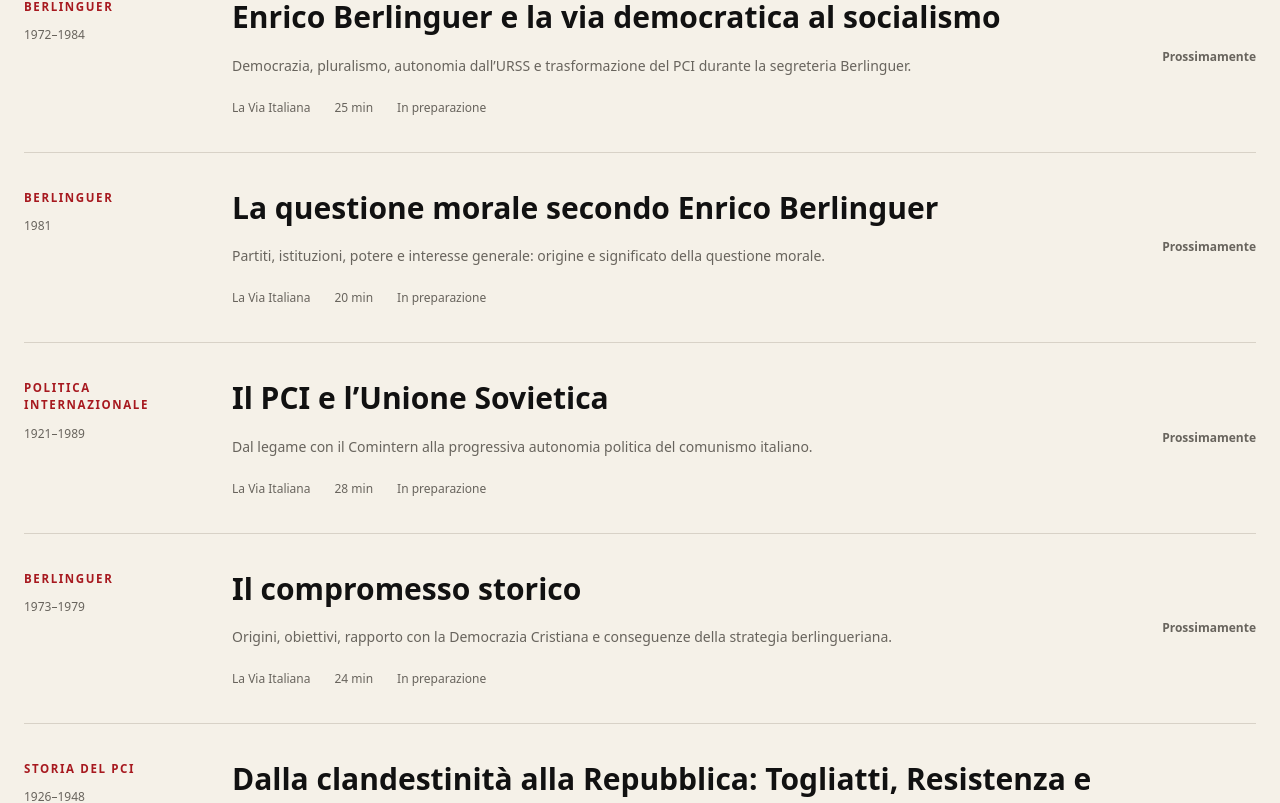
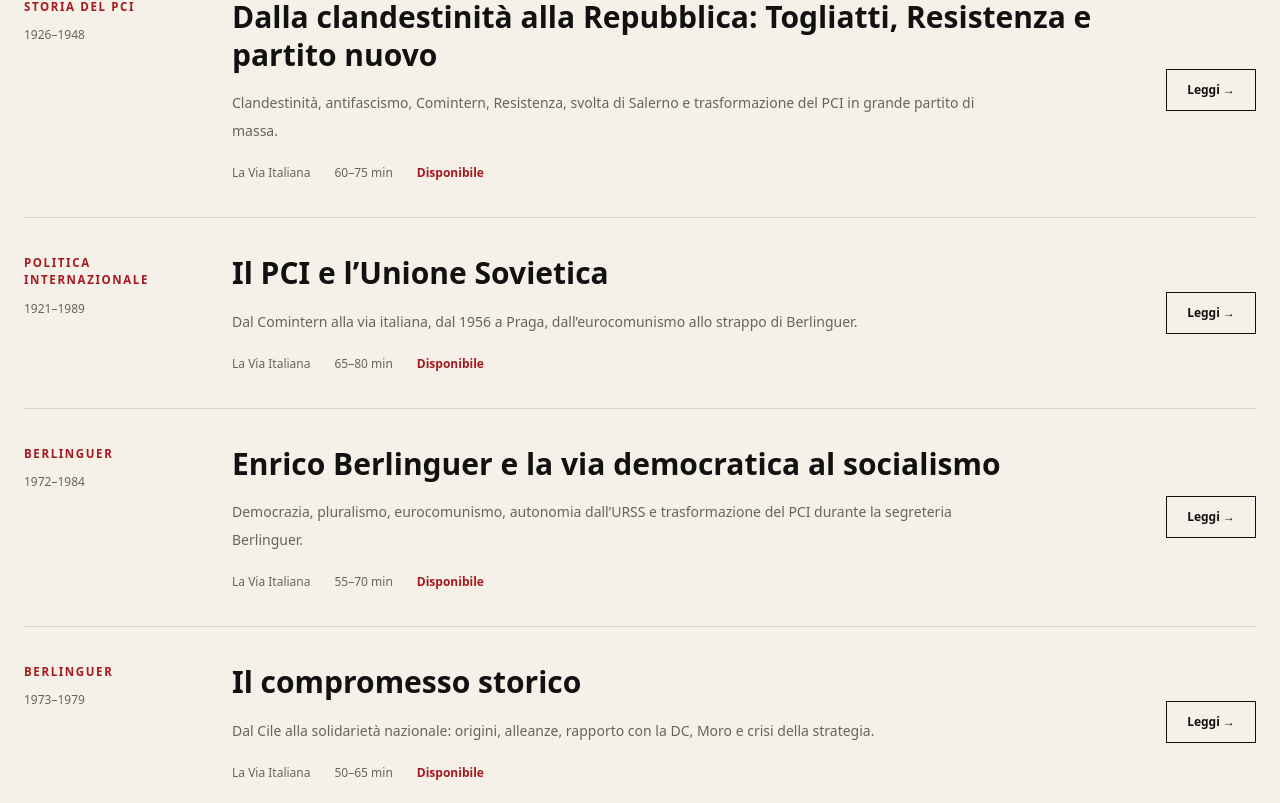
Before and after one commit to devanonymus/la-via-italiana, a Next.js app: page /dispense in a window 1280 px wide. Shown: the part 1284-2087 px from the top of the page. Built offline with nearby package versions, Linux system fonts and the light colour scheme.

Commit message:
feat: publish all planned monographs

```diff
--- a/data/dispense.ts
+++ b/data/dispense.ts
@@ -36,52 +36,6 @@ export const dispense: Dispensa[] = [
     featured: true,
   },
   {
-    slug: "berlinguer-via-democratica-socialismo",
-    title: "Enrico Berlinguer e la via democratica al socialismo",
-    category: "Berlinguer",
-    period: "1972–1984",
-    excerpt:
-      "Democrazia, pluralismo, autonomia dall’URSS e trasformazione del PCI durante la segreteria Berlinguer.",
-    author: "La Via Italiana",
-    readingTime: "25 min",
-    status: "In preparazione",
-    featured: true,
-  },
-  {
-    slug: "questione-morale-berlinguer",
-    title: "La questione morale secondo Enrico Berlinguer",
-    category: "Berlinguer",
-    period: "1981",
-    excerpt:
-      "Partiti, istituzioni, potere e interesse generale: origine e significato della questione morale.",
-    author: "La Via Italiana",
-    readingTime: "20 min",
-    status: "In preparazione",
-  },
-  {
-    slug: "pci-unione-sovietica",
-    title: "Il PCI e l’Unione Sovietica",
-    category: "Politica internazionale",
-    period: "1921–1989",
-    excerpt:
-      "Dal legame con il Comintern alla progressiva autonomia politica del comunismo italiano.",
-    author: "La Via Italiana",
-    readingTime: "28 min",
-    status: "In preparazione",
-  },
-  {
-    slug: "compromesso-storico",
-    title: "Il compromesso storico",
-    category: "Berlinguer",
-    period: "1973–1979",
-    excerpt:
-      "Origini, obiettivi, rapporto con la Democrazia Cristiana e conseguenze della strategia berlingueriana.",
-    author: "La Via Italiana",
-    readingTime: "24 min",
-    status: "In preparazione",
-  },
-
-  {
     slug: "clandestinita-resistenza-togliatti",
     title: "Dalla clandestinità alla Repubblica: Togliatti, Resistenza e partito nuovo",
     category: "Storia del PCI",
@@ -93,4 +47,49 @@ export const dispense: Dispensa[] = [
     status: "Disponibile",
     featured: true,
   },
+  {
+    slug: "pci-unione-sovietica",
+    title: "Il PCI e l’Unione Sovietica",
+    category: "Politica internazionale",
+    period: "1921–1989",
+    excerpt:
+      "Dal Comintern alla via italiana, dal 1956 a Praga, dall’eurocomunismo allo strappo di Berlinguer.",
+    author: "La Via Italiana",
+    readingTime: "65–80 min",
+    status: "Disponibile",
+  },
+  {
+    slug: "berlinguer-via-democratica-socialismo",
+    title: "Enrico Berlinguer e la via democratica al socialismo",
+    category: "Berlinguer",
+    period: "1972–1984",
+    excerpt:
+      "Democrazia, pluralismo, eurocomunismo, autonomia dall’URSS e trasformazione del PCI durante la segreteria Berlinguer.",
+    author: "La Via Italiana",
+    readingTime: "55–70 min",
+    status: "Disponibile",
+    featured: true,
+  },
+  {
+    slug: "compromesso-storico",
+    title: "Il compromesso storico",
+    category: "Berlinguer",
+    period: "1973–1979",
+    excerpt:
+      "Dal Cile alla solidarietà nazionale: origini, alleanze, rapporto con la DC, Moro e crisi della strategia.",
+    author: "La Via Italiana",
+    readingTime: "50–65 min",
+    status: "Disponibile",
+  },
+  {
+    slug: "questione-morale-berlinguer",
+    title: "La questione morale secondo Enrico Berlinguer",
+    category: "Berlinguer",
+    period: "1981",
+    excerpt:
+      "Partiti, istituzioni, potere e interesse generale: il significato politico della questione morale nell’intervista del 28 luglio 1981.",
+    author: "La Via Italiana",
+    readingTime: "45–55 min",
+    status: "Disponibile",
+  },
 ];
```
